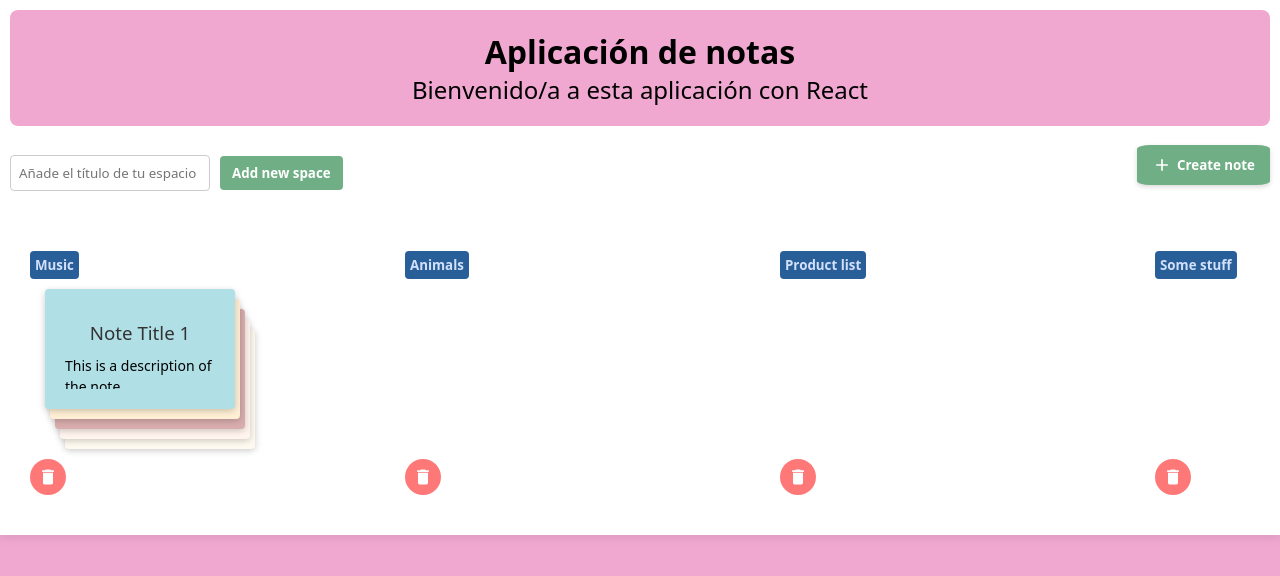
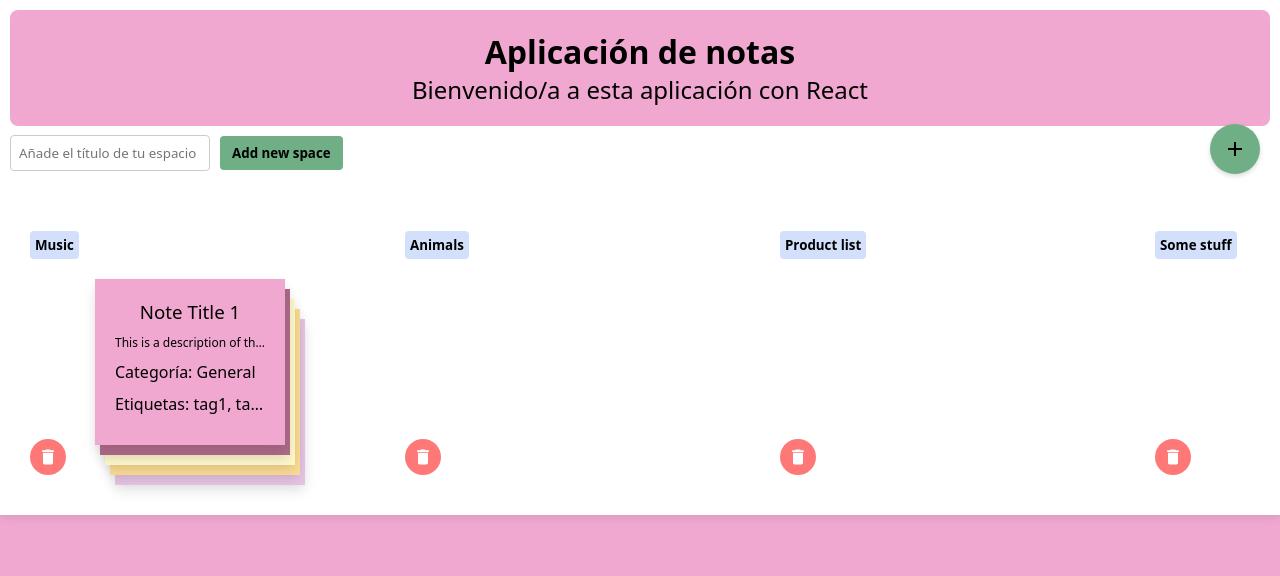
Before and after one commit to CarlosPaz64/Primer-Parcial---Desarrollo-de-Aplicaciones-Web, a React (Vite) app: page / in a window 1280 px wide. Shown: the top 576 px of the page. Built offline with nearby package versions, Linux system fonts and the light colour scheme.

Commit message:
Añadido de estilo

```diff
--- a/src/appBar/AppBar.tsx
+++ b/src/appBar/AppBar.tsx
@@ -9,7 +9,7 @@ const AppBar: React.FC = () => {
         padding: '20px',
         borderRadius: '8px', // Bordes redondeados
         textAlign: 'center',
-        marginBottom: '20px',
+        margin: '0px',
       }}
     >
       <h1 style={{ fontWeight: 'bold', margin: 0 }}>Aplicación de notas</h1>
--- a/src/columns/AddColumn.tsx
+++ b/src/columns/AddColumn.tsx
@@ -69,7 +69,7 @@ const AddColumn: React.FC = () => {
             borderRadius: '4px',
             border: 'none',
             backgroundColor: '#70AF85',
-            color: 'white',
+            color: '#000',
             cursor: 'pointer',
           }}
         >
--- a/src/columns/Column.tsx
+++ b/src/columns/Column.tsx
@@ -31,6 +31,7 @@ const Column: React.FC<ColumnProps> = ({ column, onDeleteNote, onEditNote }) =>
               position: 'relative',
               zIndex: 0,
               background: 'transparent',
+              left: '50px',
               borderRadius: '8px',
               margin: '0 15px',
               boxSizing: 'border-box',
--- a/src/confirmsModal/ChangeTitleModal.tsx
+++ b/src/confirmsModal/ChangeTitleModal.tsx
@@ -13,7 +13,7 @@ const ModalOverlay = styled(motion.div)`
   display: flex;
   justify-content: center;
   align-items: center;
-  z-index: 1000;
+  z-index: 10000;
 `;
 
 const ModalContent = styled(motion.div)`
--- a/src/dashboard.tsx
+++ b/src/dashboard.tsx
@@ -253,28 +253,28 @@ const Kanban: React.FC = () => {
         <button
           onClick={() => setIsCreateModalOpen(true)}
           style={{
-          position: 'absolute',
-          top: '135px',
-          right: '10px',
+            position: 'fixed', // Para mantenerlo debajo del AppBar
+            top: 'calc(64px + 50px)', // Ajustando a la altura del AppBar más un margen de 20px
+            right: '20px', // Margen simétrico de 20px por el lado derecho
             backgroundColor: '#70AF85',
-          color: 'white',
-          padding: '10px 15px',
+            color: '#000',
+            width: '50px', // Anchura para mantener el botón redondeado
+            height: '50px', // Altura para mantener el botón redondeado
             border: 'none',
-          borderRadius: '10%',
+            borderRadius: '50%', // Forma completamente redondeada
             cursor: 'pointer',
             display: 'flex',
-          alignItems: 'center',
-          justifyContent: 'center',
+            alignItems: 'center', // Centra el ícono verticalmente
+            justifyContent: 'center', // Centra el ícono horizontalmente
             boxShadow: '0 2px 5px rgba(0, 0, 0, 0.15)',
             transition: 'background-color 0.3s, transform 0.2s',
           }}
-        onMouseOver={(e) => (e.currentTarget.style.backgroundColor = '#a8dadc')}
-        onMouseOut={(e) => (e.currentTarget.style.backgroundColor = '#70AF85')}
         >
-        <AddIcon style={{ fontSize: '20px', marginRight: '5px' }} />
-        Create note
+          <AddIcon style={{ fontSize: '24px' }} /> {/* Ajusta el tamaño del ícono */}
         </button>
       </Tooltip>
+
+
 
       <CreateNoteModal
         isOpen={isCreateModalOpen}
--- a/src/draggable/NoteCard.tsx
+++ b/src/draggable/NoteCard.tsx
@@ -1,5 +1,4 @@
-// NoteCard.tsx
-import React, { useMemo } from 'react';
+import React, { useMemo, useState } from 'react';
 import { Draggable } from 'react-beautiful-dnd';
 import { Note } from '../context-reducer/KanbanContext';
 import EditIcon from '@mui/icons-material/Edit';
@@ -12,22 +11,6 @@ const pastelColors = [
   '#EF9C66', '#D2E0FB', '#FCDC94', '#E3E1D9', '#D9ADAD',
   '#EEBB4D', '#DBC6EB', '#AD6989', '#A4C5C6', '#E6E6FA',
   '#FFF0F5', '#FFB6C1', '#F5DEB3', '#F0E68C', '#B0E0E6',
-  '#ADD8E6', '#FFE4E1', '#E0FFFF', '#AFEEEE', '#FAEBD7',
-  '#F5F5DC', '#D8BFD8', '#DDA0DD', '#EEE8AA', '#F5FFFA',
-  '#FFFAF0', '#FAFAD2', '#FFEFD5', '#FFEBCD', '#FFFAFA',
-  '#F8F8FF', '#E0FFFF', '#F0FFF0', '#F0FFFF', '#FFFFE0',
-  '#FFFACD', '#FAF0E6', '#F0F8FF', '#FFF5EE', '#EEE8AA',
-  '#98FB98', '#FFF8DC', '#F5FFFA', '#F0E68C', '#E6E6FA',
-  '#FFFAFA', '#F5DEB3', '#FFF5EE', '#FFDEAD', '#FAFAD2',
-  '#E0FFFF', '#FFFACD', '#F0FFF0', '#F0FFFF', '#FAF0E6',
-  '#FFF8DC', '#FFFAF0', '#F5FFFA', '#F8F8FF', '#FFFAFA',
-  '#FFF0F5', '#E0FFFF', '#FAEBD7', '#FFB6C1', '#FFEFD5',
-  '#F5F5DC', '#FFF5EE', '#FFFACD', '#F5FFFA', '#FAEBD7',
-  '#FFF8DC', '#F8F8FF', '#FAFAD2', '#FFDAB9', '#FFEBCC',
-  '#FFD1DC', '#FFC1CC', '#FFF0D0', '#FFE4E1', '#FFF0D5',
-  '#FFD7D9', '#FFE8DB', '#FFF0F0', '#FFEDD5', '#FFF4E5',
-  '#FFE9C8', '#FFDBD5', '#FFF1E1', '#FFF0D5', '#FFE8DC',
-  '#FFF4E6', '#FFE8D1', '#FFD4C7', '#FFE3DC', '#FFD0E1'
 ];
 
 let availableColors = [...pastelColors];
@@ -64,10 +47,88 @@ const NoteCard: React.FC<NoteCardProps> = ({
   isEditable = true,
 }) => {
   const backgroundColor = useMemo(() => getRandomPastelColor(), []);
+  const [hovered, setHovered] = useState(false);
 
   const NoteContent = (
     <>
-      {isEditable && (
+      <h3 style={{ margin: '0 0 10px 0', fontWeight: '500', textAlign: 'center', color: '#000' }}>
+        {note.title}
+      </h3>
+      <p
+        style={{
+          margin: '0 0 10px 0',
+          fontWeight: '400',
+          fontSize: '12px',
+          color: '#000',
+          whiteSpace: 'nowrap',
+          overflow: 'hidden',
+          textOverflow: 'ellipsis',
+        }}
+      >
+        {note.content}
+      </p>
+
+      {/* Categoría y Etiquetas con espacios reservados */}
+      <div style={{ minHeight: '20px' }}>
+        {note.category ? (
+          <p
+            style={{
+              margin: '0 0 10px 0',
+              fontWeight: '400',
+              color: '#000',
+              whiteSpace: 'nowrap',
+              overflow: 'hidden',
+              textOverflow: 'ellipsis',
+            }}
+          >
+            Categoría: {note.category}
+          </p>
+        ) : (
+          <p style={{ margin: '0 0 10px 0', visibility: 'hidden' }}>Categoría</p>
+        )}
+        {note.tags && note.tags.length > 0 ? (
+          <p
+            style={{
+              margin: '0 0 10px 0',
+              fontWeight: '400',
+              color: '#000',
+              whiteSpace: 'nowrap',
+              overflow: 'hidden',
+              textOverflow: 'ellipsis',
+            }}
+          >
+            Etiquetas: {note.tags.join(', ')}
+          </p>
+        ) : (
+          <p style={{ margin: '0 0 10px 0', visibility: 'hidden' }}>Etiquetas</p>
+        )}
+      </div>
+    </>
+  );
+
+  if (!isDraggable) {
+    return (
+      <div
+        style={{
+          padding: '20px',
+          margin: '10px 0',
+          backgroundColor,
+          borderRadius: '0px',
+          boxShadow: '0 6px 12px rgba(0, 0, 0, 0.1)',
+          zIndex: 1,
+          position: 'relative',
+          maxWidth: '150px',
+          overflow: 'hidden',
+          textOverflow: 'ellipsis',
+          whiteSpace: 'nowrap',
+        }}
+        onMouseEnter={() => setHovered(true)}
+        onMouseLeave={() => setHovered(false)}
+      >
+        {NoteContent}
+
+        {/* Botones de editar y eliminar */}
+        {isEditable && hovered && (
           <div
             style={{
               display: 'flex',
@@ -86,7 +147,7 @@ const NoteCard: React.FC<NoteCardProps> = ({
                   color: '#fff',
                   border: 'none',
                   borderRadius: '50%',
-                padding: '5px',
+                  padding: '3px',
                   cursor: 'pointer',
                   display: 'flex',
                   alignItems: 'center',
@@ -104,7 +165,7 @@ const NoteCard: React.FC<NoteCardProps> = ({
                   color: '#fff',
                   border: 'none',
                   borderRadius: '50%',
-                padding: '5px',
+                  padding: '3px',
                   cursor: 'pointer',
                   display: 'flex',
                   alignItems: 'center',
@@ -116,65 +177,6 @@ const NoteCard: React.FC<NoteCardProps> = ({
             </Tooltip>
           </div>
         )}
-
-      {/* Título */}
-      <h3
-        style={{
-          margin: '10px 0 0 0',
-          fontWeight: '500',
-          textAlign: 'center',
-          color: '#333',
-        }}
-      >
-        {note.title}
-      </h3>
-
-      {/* Contenido de la nota */}
-      <p
-        style={{
-          margin: '0',
-          fontSize: '14px',
-          fontWeight: '400',
-          overflow: 'hidden',
-          textOverflow: 'ellipsis',
-          display: '-webkit-box',
-          WebkitLineClamp: 3, // Limits the text to 3 lines
-          WebkitBoxOrient: 'vertical',
-          maxWidth: '100%',
-          maxHeight: '50px', // Fixed height to avoid expanding
-          lineHeight: '1.5',
-          whiteSpace: 'normal', // Allows multiline truncation
-        }}
-      >
-        {note.content}
-      </p>
-    </>
-  );
-
-  if (!isDraggable) {
-    return (
-      <div
-        style={{
-          padding: '20px',
-          margin: '0 0 8px 0',
-          backgroundColor,
-          borderRadius: '4px',
-          boxShadow: '2px 2px 6px rgba(0, 0, 0, 0.1), -2px 2px 6px rgba(0, 0, 0, 0.1)',
-          display: 'flex',
-          flexDirection: 'column',
-          gap: '8px',
-          zIndex: 1,
-          position: 'relative',
-          maxWidth: '150px',
-          minWidth: '150px',
-          lineHeight: '1.5',
-          overflowWrap: 'break-word',
-          maxHeight: '80px', // Fija la altura máxima
-          overflow: 'hidden', // Oculta el desbordamiento
-          textOverflow: 'ellipsis',
-        }}
-      >
-        {NoteContent}
       </div>
     );
   }
@@ -185,26 +187,78 @@ const NoteCard: React.FC<NoteCardProps> = ({
         <div
           ref={provided.innerRef}
           {...provided.draggableProps}
-          {...provided.dragHandleProps}
+          onMouseEnter={() => setHovered(true)}
+          onMouseLeave={() => setHovered(false)}
           style={{
             ...provided.draggableProps.style,
             padding: '20px',
-            margin: snapshot.isDragging ? '0' : '0 0 8px 0',
+            margin: '10px 0',
             backgroundColor,
-            borderRadius: '4px',
-            boxShadow: '2px 2px 6px rgba(0, 0, 0, 0.1), -2px 2px 6px rgba(0, 0, 0, 0.1)',
+            borderRadius: '0px',
+            boxShadow: '0 4px 8px rgba(0, 0, 0, 0.1)',
             display: 'flex',
             flexDirection: 'column',
-            gap: '8px',
             zIndex: snapshot.isDragging ? 1000 : 1,
             position: snapshot.isDragging ? 'fixed' : 'relative',
-            maxWidth: '350px',
-            minWidth: '150px',
-            lineHeight: '1.5',
-            overflowWrap: 'break-word',
+            maxWidth: '150px',
+            overflow: 'hidden',
+            textOverflow: 'ellipsis',
+            whiteSpace: 'nowrap',
           }}
         >
-          {NoteContent}
+          <div {...provided.dragHandleProps}>{NoteContent}</div>
+
+          {/* Botones de editar y eliminar */}
+          {isEditable && hovered && (
+            <div
+              style={{
+                display: 'flex',
+                justifyContent: 'flex-end',
+                gap: '5px',
+                position: 'absolute',
+                top: '5px',
+                right: '5px',
+                zIndex: 10, // Asegura que los botones queden sobre el contenido
+              }}
+            >
+              <Tooltip title="Editar">
+                <button
+                  onClick={() => onEditNote(note)}
+                  style={{
+                    background: '#70AF85',
+                    color: '#fff',
+                    border: 'none',
+                    borderRadius: '50%',
+                    padding: '3px',
+                    cursor: 'pointer',
+                    display: 'flex',
+                    alignItems: 'center',
+                    justifyContent: 'center',
+                  }}
+                >
+                  <EditIcon fontSize="small" />
+                </button>
+              </Tooltip>
+              <Tooltip title="Eliminar">
+                <button
+                  onClick={() => onDeleteNote(note.id, columnId)}
+                  style={{
+                    background: '#FF7878',
+                    color: '#fff',
+                    border: 'none',
+                    borderRadius: '50%',
+                    padding: '3px',
+                    cursor: 'pointer',
+                    display: 'flex',
+                    alignItems: 'center',
+                    justifyContent: 'center',
+                  }}
+                >
+                  <DeleteIcon fontSize="small" />
+                </button>
+              </Tooltip>
+            </div>
+          )}
         </div>
       )}
     </Draggable>
--- a/src/inputs/EditableInput.tsx
+++ b/src/inputs/EditableInput.tsx
@@ -14,9 +14,9 @@ const EditableInput: React.FC<EditableInputProps> = ({ initialValue, onConfirm }
         <button
           onClick={onConfirm}
           style={{
-            background: '#295F98',
+            background: '#D2E0FB',
             border: 'none',
-            color: '#D2E0FB',
+            color: '#000',
             textDecoration: 'none',
             cursor: 'pointer',
             padding: '5px',
--- a/src/modal/CreateNoteModal.tsx
+++ b/src/modal/CreateNoteModal.tsx
@@ -1,10 +1,9 @@
-import React, { useState } from 'react';
+import React, { useState, useEffect } from 'react';
 import styled from 'styled-components';
 import { motion, AnimatePresence } from 'framer-motion';
 import CategoriesModal from './CategoriesModal';
 import TagsModal from './TagsModal';
 import WarningModal from '../confirmsModal/WarningModal';
-
 
 // Estilos del modal principal
 const ModalOverlay = styled(motion.div)`
@@ -18,6 +17,7 @@ const ModalOverlay = styled(motion.div)`
   justify-content: center;
   align-items: center;
   z-index: 1000;
+  pointer-events: all; /* Asegura que se capten todas las interacciones en el modal */
 `;
 
 const ModalContent = styled(motion.div)`
@@ -27,6 +27,7 @@ const ModalContent = styled(motion.div)`
   width: 500px;
   box-shadow: 0 2px 10px rgba(0, 0, 0, 0.1);
   position: relative;
+  z-index: 1100; /* Asegura que esté sobre el overlay */
 `;
 
 const modalOverlayVariants = {
@@ -102,6 +103,17 @@ const CreateNoteModal: React.FC<CreateNoteModalProps> = ({
   const [isWarningModalOpen, setIsWarningModalOpen] = useState(false); // Estado para abrir/cerrar el WarningModal
   const [warningMessage, setWarningMessage] = useState(''); // Mensaje para el WarningModal
 
+  // Bloquear el scroll cuando el modal está abierto
+  useEffect(() => {
+    if (isOpen) {
+      document.body.style.overflow = 'hidden';
+    } else {
+      document.body.style.overflow = 'unset';
+    }
+    return () => {
+      document.body.style.overflow = 'unset';
+    };
+  }, [isOpen]);
 
   const handleSave = () => {
     setIsConfirmModalOpen(true); // Abre el modal de confirmación
@@ -122,7 +134,6 @@ const CreateNoteModal: React.FC<CreateNoteModalProps> = ({
     setIsConfirmModalOpen(false); // Cierra el modal de confirmación
     onClose(); // Cierra el modal principal
   };
-
 
   return (
     <AnimatePresence>
@@ -235,7 +246,6 @@ const CreateNoteModal: React.FC<CreateNoteModalProps> = ({
                 message={warningMessage}
               />
             )}
-
           </ModalContent>
         </ModalOverlay>
       )}
```
Lines whose indentation alone changed are shown as unchanged.
